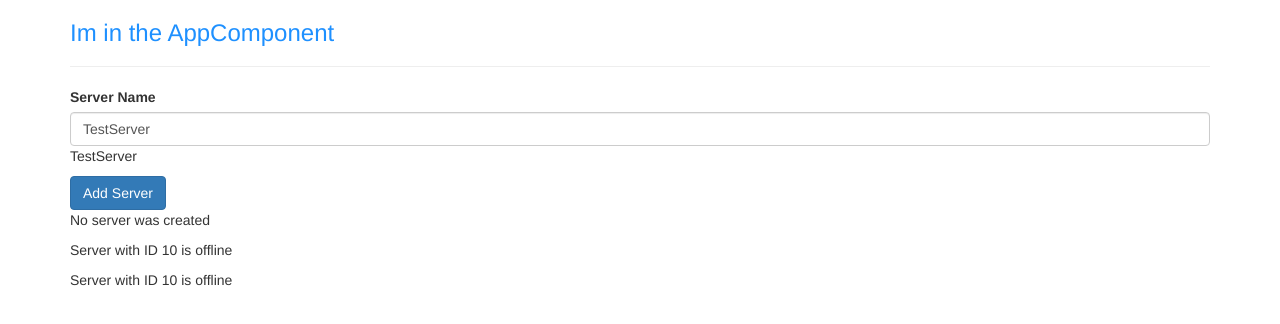
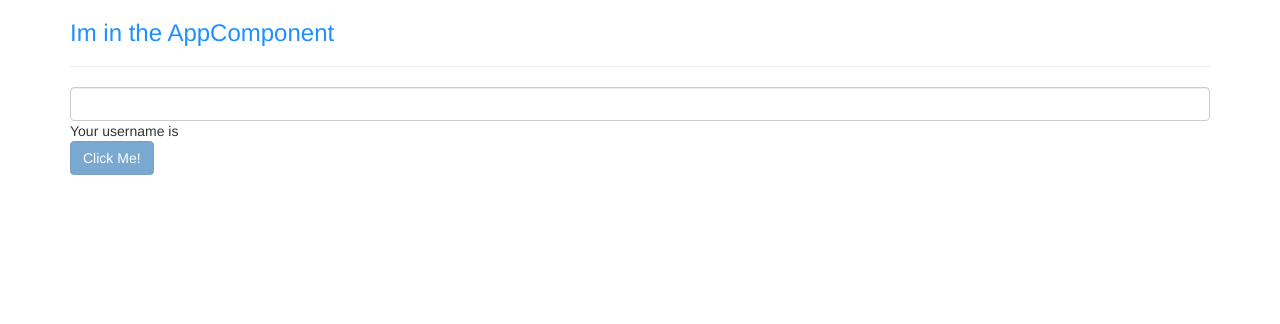
Before and after one commit to ZakiAhmed123/angular-sample-app, an Angular app: page / in a window 1280 px wide. Shown: the top 324 px of the page. Built offline with nearby package versions, Linux system fonts and the light colour scheme.

Commit message:
assignment 2 data binding solved, 2 way binding type inside input and its shown below, button is disabled unless the input is not an empty string, on button click the input is reset to empty

```diff
--- a/src/app/servers/servers.component.html
+++ b/src/app/servers/servers.component.html
@@ -1,9 +1,16 @@
-<label for="">Server Name</label>
+<!-- <label for="">Server Name</label> -->
 <!-- <input type="text" class="form-control" (input)="onUpdateServerName($event)"> -->
-<input type="text" class="form-control" [(ngModel)]="serverName">
-<p>{{serverName}}</p>
-<button class="btn btn-primary" [disabled]="!allowNewServer" (click)="onCreateServer() "> Add Server</button>
+<!-- <input type="text" class="form-control" [(ngModel)]="serverName"> -->
+<!-- <p>{{serverName}}</p> -->
+<!-- <button class="btn btn-primary" [disabled]="!allowNewServer" (click)="onCreateServer() "> Add Server</button> -->
 <!-- <p [innerText]="allowNewServer"></p> -->
-<p>{{ serverCreationStatus }}</p>
+<!-- <p>{{ serverCreationStatus }}</p>
 <app-server> </app-server>
-<app-server> </app-server>
+<app-server> </app-server> -->
+
+
+<input type="text" class="form-control" id="buttonInput" [(ngModel)]="username">
+
+Your username is {{username}}
+<br>
+<button class="btn btn-primary" [disabled]="onStartTyping()" (click)="onButtonClick()">Click Me!</button>
--- a/src/app/servers/servers.component.ts
+++ b/src/app/servers/servers.component.ts
@@ -8,24 +8,37 @@ import { Component, OnInit } from '@angular/core';
   styleUrls: ['./servers.component.css']
 })
 export class ServersComponent implements OnInit {
-  allowNewServer = false;
-  serverCreationStatus = 'No server was created';
-  serverName = 'TestServer';
+  // allowNewServer = false;
+  // serverCreationStatus = 'No server was created';
+  // serverName = 'TestServer';
   constructor() {
-    setTimeout(() => {
-      this.allowNewServer = true
-    }, 2000);
+    // setTimeout(() => {
+    //   this.allowNewServer = true
+    // }, 2000);
 
    }
 
   ngOnInit() {
   }
 
-  onCreateServer() {
-    this.serverCreationStatus = 'Server was created';
+  // onCreateServer() {
+  //   this.serverCreationStatus = 'Server was created';
+  // }
+
+  // onUpdateServerName() {
+  //   this.serverName = (<HTMLInputElement>event.target).value;
+  // }
+
+  username = '';
+
+  onStartTyping() {
+    if (this.username === "") {
+      return true
+    }
   }
 
-  onUpdateServerName() {
-    this.serverName = (<HTMLInputElement>event.target).value;
+  onButtonClick() {
+    console.log('clicked');
+    this.username = "";
   }
 }
```
